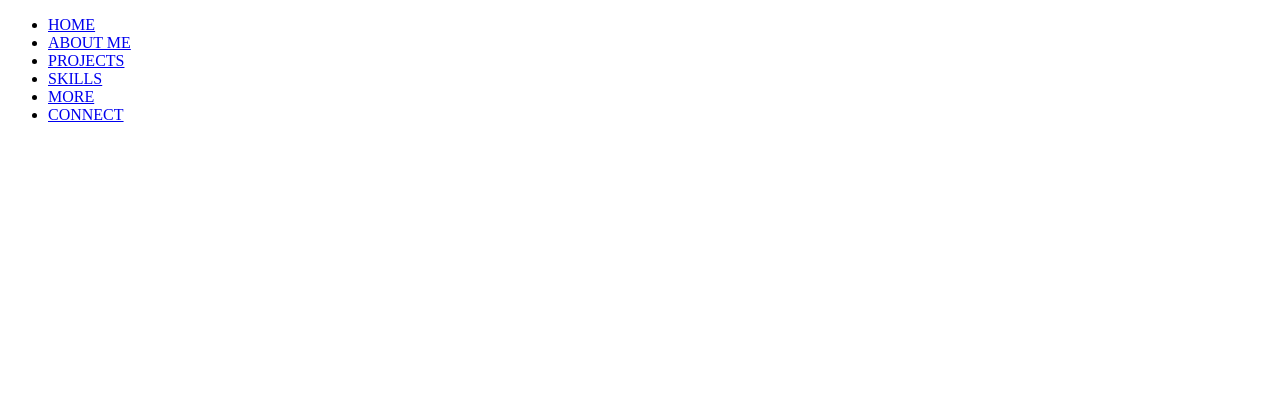
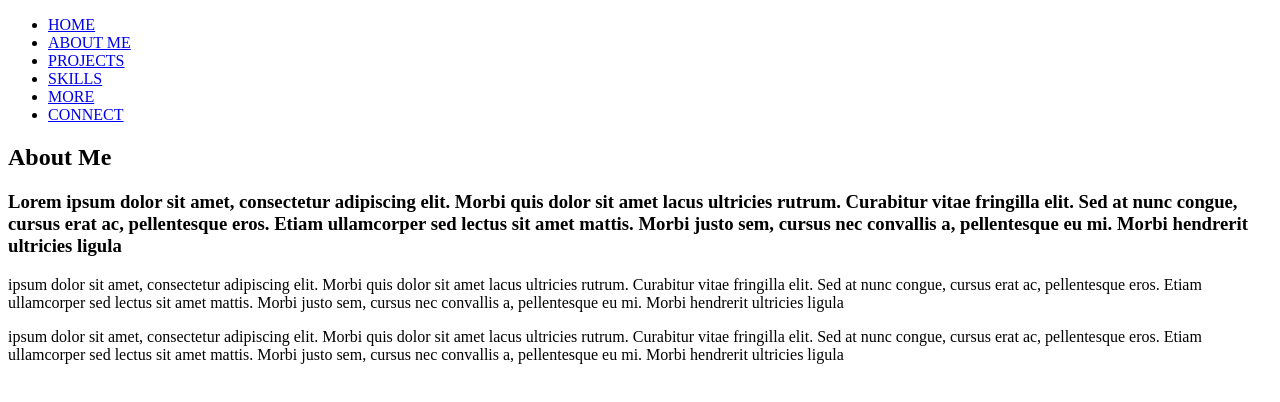
Before and after one commit to alidiyab/My-final-project.github.io, a plain HTML site: page about.html in a window 1280 px wide. Drawn offline with nearby package versions, Linux system fonts and the light colour scheme.

Commit message:
adding a paragraphes to about.html

```diff
--- a/about.html
+++ b/about.html
@@ -22,5 +22,30 @@
 			<li><a href='connect.html'>CONNECT</a></li>
 		</ul>
 	</nav>
+	<!-- About me  -->
+	<section class="aboutme" id="aboutme">
+		<div class="container">
+			<div class="heading text-center">
+				<h2>About Me</h2>
+				<h3 class="papers">Lorem ipsum dolor sit amet, consectetur adipiscing elit. Morbi quis dolor sit amet lacus ultricies rutrum. Curabitur vitae fringilla elit. Sed at nunc congue, cursus erat ac, pellentesque eros. Etiam ullamcorper sed lectus sit amet mattis. Morbi justo sem, cursus nec convallis a, pellentesque eu mi. Morbi hendrerit ultricies ligula </h3>
+			</div>
+			<div class="row">
+				<div class="col-md-6">
+					<div class="papers text-center" id="papers">
+						<p>
+							ipsum dolor sit amet, consectetur adipiscing elit. Morbi quis dolor sit amet lacus ultricies rutrum. Curabitur vitae fringilla elit. Sed at nunc congue, cursus erat ac, pellentesque eros. Etiam ullamcorper sed lectus sit amet mattis. Morbi justo sem, cursus nec convallis a, pellentesque eu mi. Morbi hendrerit ultricies ligula
+						</p>
+					</div>
+				</div>
+				<div class="col-md-6">
+					<div class="papers text-center" id="papers2">
+						<p>
+							ipsum dolor sit amet, consectetur adipiscing elit. Morbi quis dolor sit amet lacus ultricies rutrum. Curabitur vitae fringilla elit. Sed at nunc congue, cursus erat ac, pellentesque eros. Etiam ullamcorper sed lectus sit amet mattis. Morbi justo sem, cursus nec convallis a, pellentesque eu mi. Morbi hendrerit ultricies ligula
+						</p>
+					</div>
+				</div>
+			</div>
+		</div>
+	</section>
 </body>
 </html>
```
